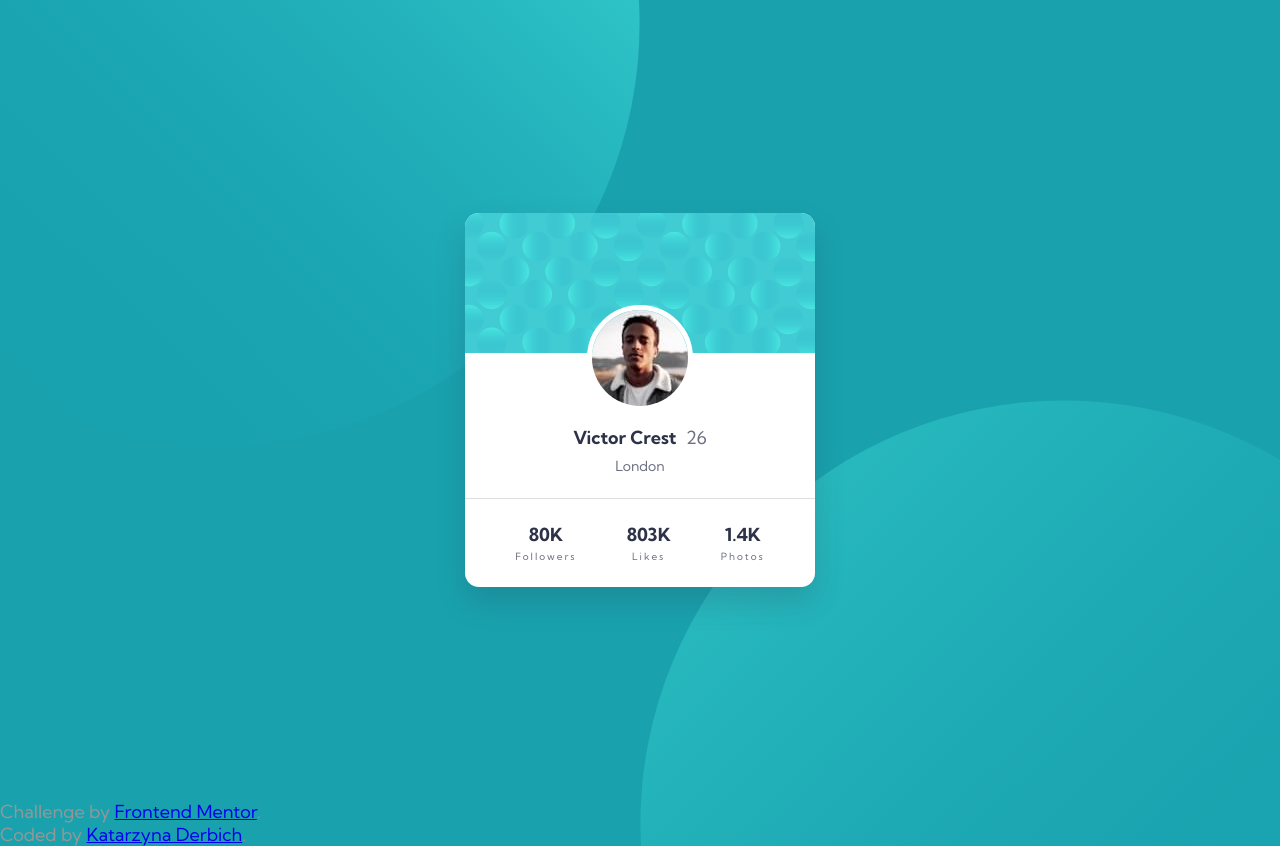
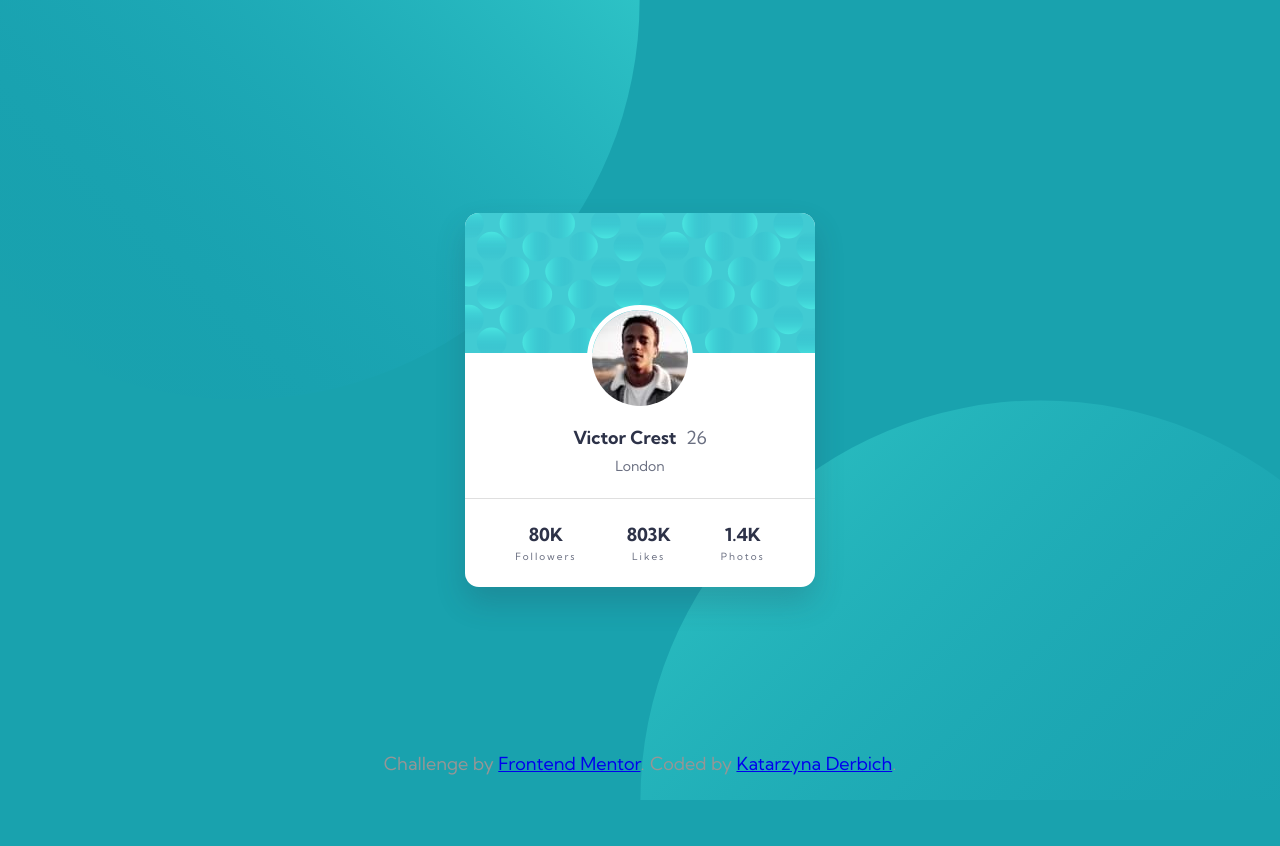
Before and after one commit to belie369/frontend-mentor-profile-card-component, a website: page index.html in a window 1280 px wide. After the commit the page ends 800 px from the top, so only its background shows below. Drawn offline with Linux system fonts and the light colour scheme.

Commit message:
Footer has been positioned.

```diff
--- a/src/sass/_layout.scss
+++ b/src/sass/_layout.scss
@@ -1,6 +1,28 @@
+@use './base' as b;
+
+.body {
+	position: relative;
+}
+
 .container {
 	display: flex;
 	align-items: center;
 	justify-content: center;
 	min-height: 100vh;
 }
+
+.footer {
+	display: flex;
+	flex-direction: column;
+	justify-content: center;
+	gap: 0.3em;
+	position: absolute;
+	padding: 1em;
+	width: 100%;
+	text-align: center;
+	bottom: 0.4em;
+
+	@include b.respond(large) {
+		flex-direction: row;
+	}
+}
```
Also changed, not shown: dist/css/main.min.css.
